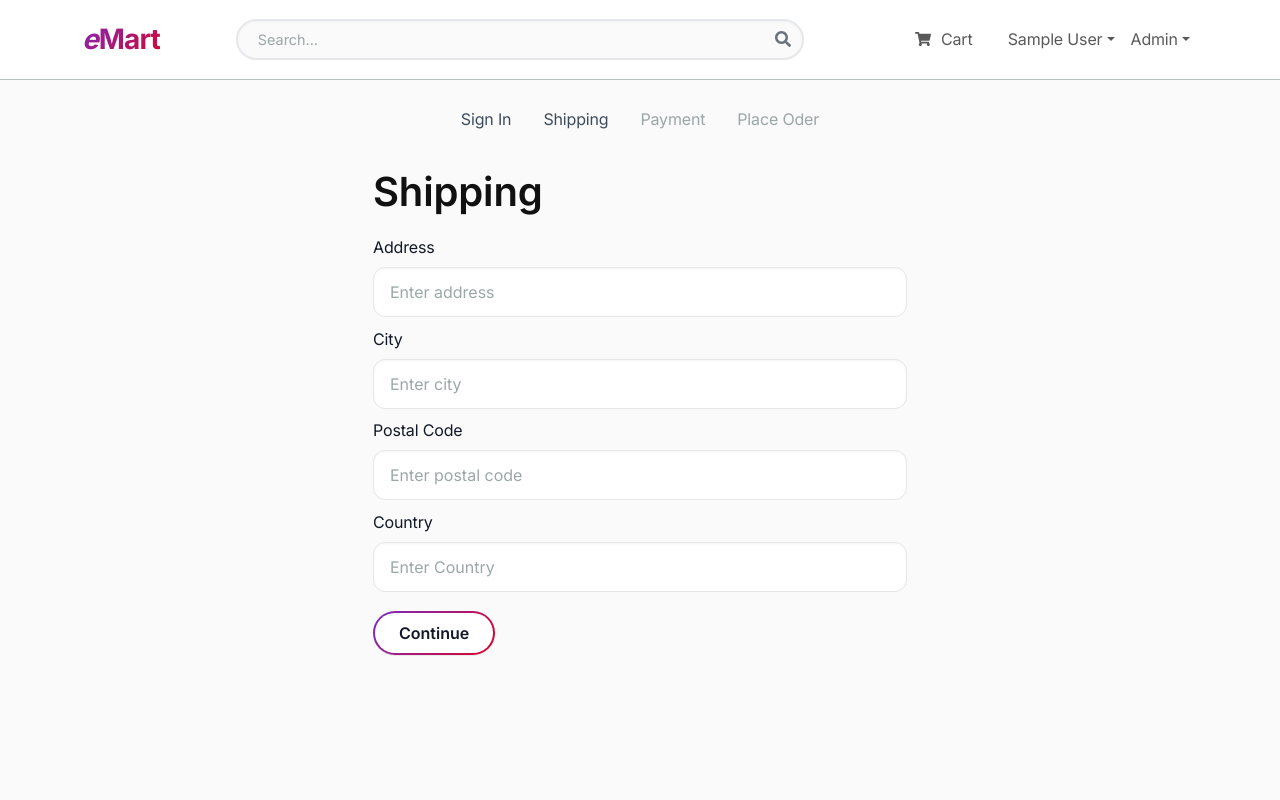
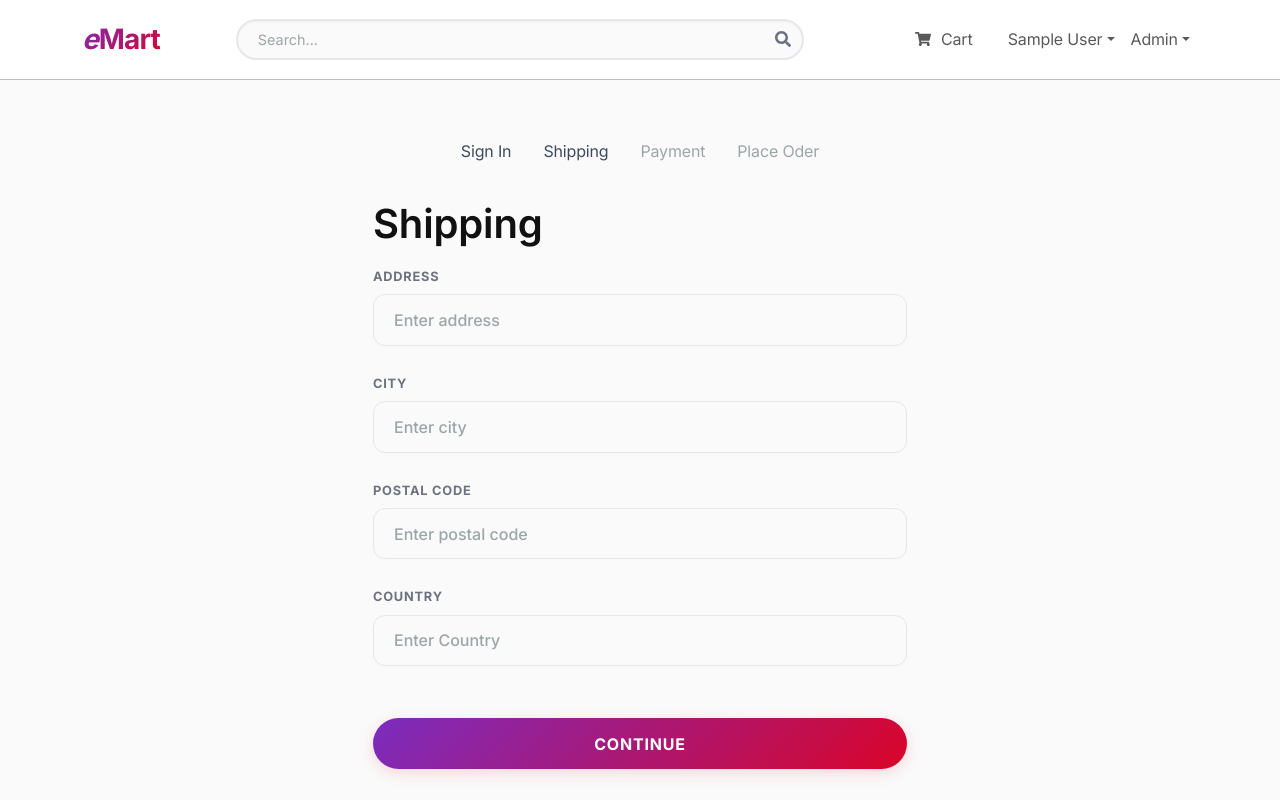
Before and after one commit to AvishkaGihan/eMart, a React (Create React App) app in the folder frontend/: page /shipping in a window 1280 px wide. Shown: the top 800 px of the page. Built offline with nearby package versions, Linux system fonts and the light colour scheme; sample sign-in values are in the browser's storage.

Commit message:
feat: add global styles and FormContainer component for enhanced UI consistency

```diff
--- a/frontend/src/assets/styles/index.css
+++ b/frontend/src/assets/styles/index.css
@@ -584,7 +584,97 @@ a:hover {
   display: none !important;
 }
 
-/* Forms */
+/* Forms (Premium Dashboard style) */
+.premium-form-card {
+  background: transparent;
+  border: none;
+  box-shadow: none;
+  padding: 0;
+  margin: 2rem 0;
+}
+
+.premium-form-card .form-group,
+.premium-form-card form > div {
+  margin-bottom: 1.75rem !important;
+}
+
+.premium-form-card label {
+  font-size: 0.8rem;
+  font-weight: 750;
+  text-transform: uppercase;
+  letter-spacing: 0.06em;
+  color: var(--color-text-muted);
+  margin-bottom: 0.5rem;
+  display: block;
+}
+
+.premium-form-card .form-control,
+.premium-form-card .form-select {
+  background-color: #FAFAFA !important;
+  border: 1px solid var(--color-border) !important;
+  border-radius: var(--radius) !important;
+  padding: 0.8rem 1.25rem !important;
+  font-size: 1rem !important;
+  font-weight: 500 !important;
+  color: var(--color-text) !important;
+  transition: all 0.2s ease !important;
+  box-shadow: 0 2px 4px rgba(0, 0, 0, 0.01) !important;
+}
+
+.premium-form-card .form-control:focus,
+.premium-form-card .form-select:focus {
+  background-color: #ffffff !important;
+  border-color: #7B2CBF !important;
+  box-shadow: 0 0 0 3px rgba(123, 44, 191, 0.1) !important;
+}
+
+/* File Input Chooser Styling */
+.premium-form-card .form-control[type="file"] {
+  padding: 0.55rem 1rem !important;
+}
+
+.premium-form-card .form-control[type="file"]::file-selector-button {
+  background-color: #ffffff !important;
+  border: 1px solid var(--color-border) !important;
+  border-radius: 8px !important;
+  color: var(--color-text) !important;
+  padding: 0.3rem 0.8rem !important;
+  font-weight: 600 !important;
+  transition: all 0.2s ease !important;
+  margin-right: 1rem;
+  cursor: pointer;
+}
+
+.premium-form-card .form-control[type="file"]::file-selector-button:hover {
+  background-color: #F3F4F6 !important;
+  color: #7B2CBF !important;
+}
+
+/* Form Action Buttons */
+.premium-form-card button[type="submit"],
+.premium-form-card .btn-primary {
+  width: 100% !important;
+  background: var(--gradient-primary) !important;
+  border: none !important;
+  color: #ffffff !important;
+  border-radius: 9999px !important;
+  padding: 0.85rem 2rem !important;
+  font-weight: 700 !important;
+  text-transform: uppercase !important;
+  letter-spacing: 0.05em !important;
+  transition: all 0.3s ease !important;
+  box-shadow: 0 4px 15px rgba(217, 4, 41, 0.15) !important;
+  margin-top: 1.5rem !important;
+}
+
+.premium-form-card button[type="submit"]:hover,
+.premium-form-card .btn-primary:hover {
+  background: var(--gradient-primary-hover) !important;
+  transform: translateY(-2px) !important;
+  box-shadow: 0 8px 25px rgba(217, 4, 41, 0.35) !important;
+  color: #ffffff !important;
+}
+
 .form-control {
   border-radius: var(--radius);
   border: 1px solid var(--color-border);
--- a/frontend/src/components/FormContainer.jsx
+++ b/frontend/src/components/FormContainer.jsx
@@ -4,8 +4,10 @@ const FormContainer = ({ children }) => {
   return (
     <Container>
       <Row className="justify-content-md-center">
-        <Col xs={12} md={6}>
-          {children}
+        <Col xs={12} md={8} lg={6}>
+          <div className="premium-form-card">
+            {children}
+          </div>
         </Col>
       </Row>
     </Container>
```
